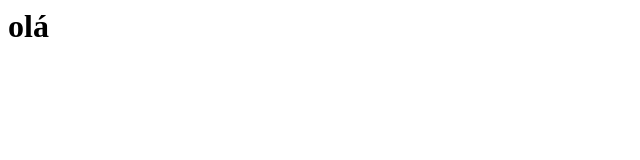
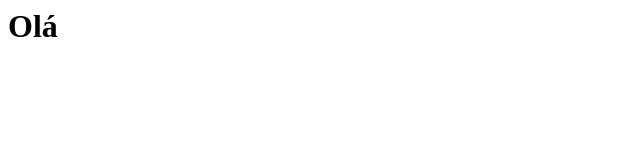
Before and after one commit to yNanny/yNanny.github.io, a plain HTML site: page index.html in a window 1280 px wide. Shown: the full height of the page, 0-640 px from the left. Drawn offline with Linux system fonts and the light colour scheme.

Commit message:
Update index.html

```diff
--- a/index.html
+++ b/index.html
@@ -1 +1 @@
-<h1>olá</h1>
+<h1>Olá</h1>
```
